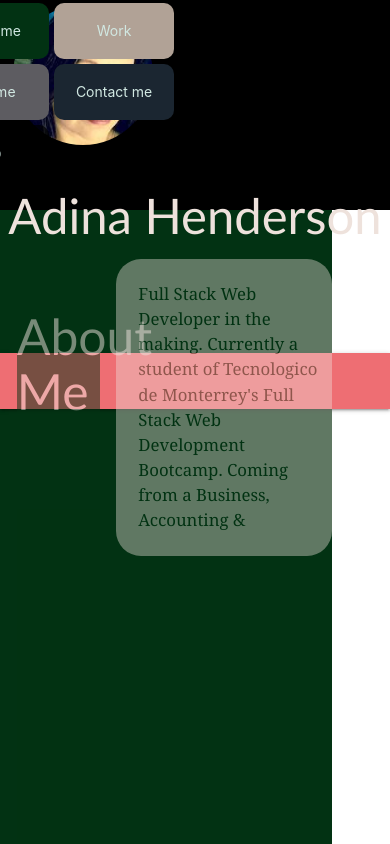
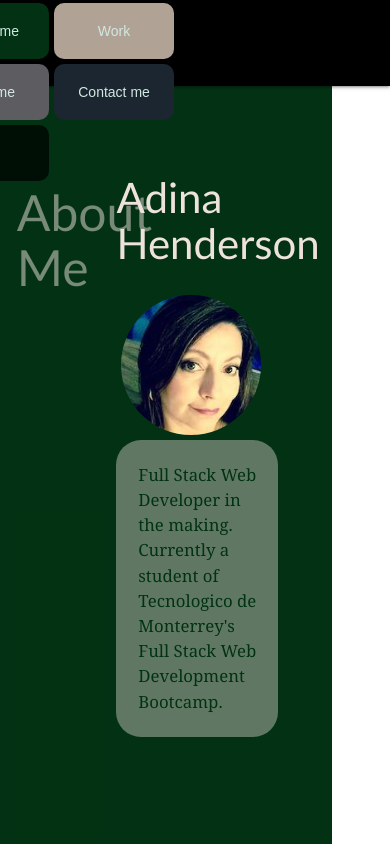
Before and after one commit to adina-hc/portfolio, a React (Create React App) app: page / in a window 390 px wide. Shown: the top 844 px of the page. Built offline with nearby package versions, Linux system fonts and the light colour scheme.

Commit message:
modified style and testing media queries

```diff
--- a/src/components/About/index.js
+++ b/src/components/About/index.js
@@ -1,7 +1,10 @@
 import React from 'react';
+import profilePic from "../../images/adina-portfolio.JPG";
 
 // Import style
+import '../../reset.css'
 import '../../style.css';
+import '../../fix-materialize.css'
 
 function About() {
     return (
@@ -10,16 +13,24 @@ function About() {
           <div class="subtitle-about-me subtitles">
             <h2>About Me</h2>
           </div>
+          <div className="center-div">
+            <h1 className="developer-name">Adina Henderson</h1>
+            <img className="profile-picture" src={profilePic} alt=""></img>
+
             <article class="article-content">
-                <p> Full Stack Web Developer in the making.
-                    Currently a student of Tecnologico de Monterrey's Full Stack Web Development Bootcamp.
-                    Coming from a Business, Accounting & Auditing, Finance and Consulting background, I am interested and preparing for a career change.
-                    I love challenge, languages, music and dance.
+              <p>
+                {" "}
+                Full Stack Web Developer in the making. Currently a student of
+                Tecnologico de Monterrey's Full Stack Web Development Bootcamp.
+                Coming from a Business, Accounting & Auditing, Finance and
+                Consulting background, I am interested and preparing for a
+                career change. I love challenge, languages, music and dance.
               </p>
             </article>
+          </div>
         </section>
       </div>
-    )
+    );
 }
 
 export default About;
--- /dev/null
+++ b/src/components/Contact/contactForm.js
@@ -0,0 +1,61 @@
+import React from 'react'
+
+const contactForm = () => {
+    return (
+        <>
+            <div>
+                 <div className="row">
+                     <div className="col-md-6 col-md-offset-3" id="form_container">
+
+                     <p className="contact-h6">
+                     Please send your message below. I will get back to you at the earliest!
+                     </p>
+                     <form>
+                         <div className="row">
+                             <div className="col-sm-6 form-group">
+                                 <label htmlFor="name">
+                                     Your Name:</label>
+                                 <input type="text"
+                                 className="form-control"
+                                 id="name"
+                                 name="name" required
+                                  />
+                             </div>
+                             <div className="col-sm-6 form-group">
+                                 <label htmlFor="email">
+                                     Email:</label>
+                                 <input type="email" className="form-control" id="email" name="email" required
+                                 />
+                             </div>
+                         </div>
+                         <div className="row">
+                             <div className="col-sm-12 form-group">
+                                 <label for="message">
+                                     Message:</label>
+                                 <textarea className="form-control" type="textarea" name="message"
+                                 id="message" maxlength="6000" rows="7"
+                                 ></textarea>
+                             </div>
+                         </div>
+                         <div className="row">
+                             <div className="col-sm-12 form-group">
+                                 <button type="submit" className="btn btn-lg btn-default pull-right">Send</button>
+                             </div>
+                         </div>
+                     </form>
+                         <div id="success_message">
+                             <h3>Posted your message successfully!</h3>
+                         </div>
+                         <div id="error_message">
+                                     <h3>Error</h3>
+                                     Please re-submit. There was an error sending your e-mail.
+                         </div>
+                     </div>
+                 </div>
+             </div>
+
+        </>
+    )
+}
+
+export default contactForm;
--- a/src/components/Contact/contactTemplate.js
+++ b/src/components/Contact/contactTemplate.js
@@ -1,50 +1,50 @@
-//import { render } from '@testing-library/react';
-import React from 'react';
+// //import { render } from '@testing-library/react';
+// import React from 'react';
 
-// Import from formspree.io
-import { useForm, ValidationError } from "@formspree/react";
+// // Import from formspree.io
+// import { useForm, ValidationError } from "@formspree/react";
 
-const ContactForm = () => {
-    const [state, handleSubmit] = useForm("mjvjaryq")
-    if(state.succeeded) {
-        return <p>Thank you for your email!</p>
-    }
-    return (
-     <div className="col-md-6 col-md-offset-3" id="form_container">
-      <form onSubmit={handleSubmit}>
-      Please enter your full name
-      <label for="full-name">
-          </label>
-          {""}
-      <label htmlFor="email">
-      </label>
-      <input
-        id="email"
-        type="email"
-        name="email"
-      />
-      <ValidationError
-        prefix="Email"
-        field="email"
-        errors={state.errors}
-      />
-      Type your message here
-      {""}
-      <textarea
-        id="message"
-        name="message"
-      />
-      <ValidationError
-        prefix="Message"
-        field="message"
-        errors={state.errors}
-      />
-      <button type="submit" disabled={state.submitting}>
-        Submit
-      </button>
-    </form>
-    </div>
-  );
-}
+// const ContactTemplate = () => {
+//     const [state, handleSubmit] = useForm("mjvjaryq")
+//     if(state.succeeded) {
+//         return <p>Thank you for your email!</p>
+//     }
+//     return (
+//      <div className="col-md-6 col-md-offset-3" id="form_container">
+//       <form onSubmit={handleSubmit}>
+//       Please enter your full name
+//       <label for="full-name">
+//           </label>
+//           {""}
+//       <label htmlFor="email">
+//       </label>
+//       <input
+//         id="email"
+//         type="email"
+//         name="email"
+//       />
+//       <ValidationError
+//         prefix="Email"
+//         field="email"
+//         errors={state.errors}
+//       />
+//       Type your message here
+//       {""}
+//       <textarea
+//         id="message"
+//         name="message"
+//       />
+//       <ValidationError
+//         prefix="Message"
+//         field="message"
+//         errors={state.errors}
+//       />
+//       <button type="submit" disabled={state.submitting}>
+//         Submit
+//       </button>
+//     </form>
+//     </div>
+//   );
+// }
 
-export default ContactForm;
+// export default ContactTemplate;
--- a/src/components/Contact/index.js
+++ b/src/components/Contact/index.js
@@ -1,7 +1,7 @@
 import React from 'react';
 
 // Import contact template
-import ContactForm from '../../components/Contact/contactTemplate';
+import ContactForm from '../../components/Contact/contactForm';
 
 // Import images
 import phone from '../../images/blue-phone.png';
@@ -18,11 +18,16 @@ const Contact = () => {
             <div className="subtitle-contact subtitles">
               <h2>Contact</h2>
             </div>
+            <div className="form-logos">
               <ContactForm />
               <ul className="contact-information">
                 <li>
                   <a href="(513)512-5663" target="_blank">
-                  <img src={phone} alt="Call Number" className="resize-phone" />
+                    <img
+                      src={phone}
+                      alt="Call Number"
+                      className="resize-phone"
+                    />
                   </a>
                 </li>
                 <li>
@@ -77,8 +82,9 @@ const Contact = () => {
                   </a>
                 </li>
               </ul>
+            </div>
           </section>
-          <p>&copy;2021</p>
+
         </div>
       </>
     );
--- /dev/null
+++ b/src/components/Footer/index.js
@@ -0,0 +1,11 @@
+import React from 'react';
+
+const Footer = () => {
+    return (
+      <div>
+        <p>&copy;2021</p>
+      </div>
+    );
+}
+
+export default Footer;
--- a/src/components/Header/index.js
+++ b/src/components/Header/index.js
@@ -1,17 +1,18 @@
 // Import resources
 import React from 'react';
-import profilePic from '../../images/adina-portfolio.JPG';
 
+// To render header
 const Header = () => {
   return (
     <header>
       <div id="goTop" className="banner">
-        <div>
-          <img className="profile-picture" src={profilePic} alt=""></img>
-          <h1 className="developer-name">Adina Henderson</h1>
+        <div className="toggle-btn">
+          <span />
+          <span />
+          <span />
+          <span />
         </div>
-
-        <nav>
+        <nav id="nav" className="nav">
           <ul className="nav-bar">
             <li className="tab-about">
               <a href="#about-me">About me</a>
--- a/src/fix-materialize.css
+++ b/src/fix-materialize.css
@@ -1,3 +1,7 @@
+.nav {
+  background-color: black;
+}
+
 .oneLine {
   margin: 0;
   padding: 0;
@@ -42,4 +46,9 @@
 .resume article {
   opacity: 0.8;
 }
+
+form {
+
+}
+
 /*# sourceMappingURL=fix-materialize.css.map */
--- a/src/pages/Portfolio.js
+++ b/src/pages/Portfolio.js
@@ -5,8 +5,9 @@ import About from '../components/About/index';
 import Work from '../components/Work/index';
 import Resume from '../components/Resume/index';
 import Contact from '../components/Contact/index';
+import Footer from '../components/Footer/index';
 import 'materialize-css/dist/css/materialize.min.css';
-import '../'
+
 
 const Portfolio = () => {
   return (
@@ -16,7 +17,7 @@ const Portfolio = () => {
       <Work />
       <Resume />
       <Contact />
-
+      <Footer />
     </>
   )
 }
--- a/src/style.css
+++ b/src/style.css
@@ -27,7 +27,7 @@ body {
 header {
   background-color: var(--base);
   width: 100%;
-  height: 15rem;
+  height: auto;
   margin: 0 auto;
   padding: 0;
   color: var(--light);
@@ -58,22 +58,11 @@ header {
 /* Name */
 
 .developer-name {
-    font-size: 3.5rem;
-    padding: 0;
-
-}
-
-
-
-h1 {
-  margin: 15px;
-  width: 100%;
-  height: 10rem;
+  font-size: 3.5rem;
   font-family: var(--other-fonts);
   font-size: 3rem;
   color: var(--light);
-  justify-content: right;
-  display: block;
+  justify-content: center;
 }
 
 /* Color background for the Nav tabs */
@@ -99,6 +88,7 @@ h1 {
 }
 
 /* Navigation Bar */
+
 nav {
   overflow: hidden;
 }
@@ -121,6 +111,24 @@ nav ul li {
   height: fit-content;
   text-align: center;
 }
+
+/* Toggle button */
+.toggle-btn {
+  width: 35px;
+  position: absolute;
+  right: 80px;
+  top: 40px;
+  display: none;
+}
+.toggle-bnt span {
+  display: inline-block;
+  width:100%;
+  height: 2px;
+  background-color: white;
+  margin-bottom: 8px;
+}
+
+
 
 /* To remove underline text from links */
 a:link {
@@ -173,6 +181,13 @@ article {
 
 
 /* About Me Section */
+.center-div {
+  display:inline-block;
+  align-items: center;
+  justify-content: center;
+  vertical-align: auto;
+
+}
 
 .about-me {
   /* Adding scroll stop at the start of the section  */
@@ -333,6 +348,9 @@ span.card-title {
   background-color: var(--contact);
   color: var(--contact-opt)
 }
+.form-logos{
+  display:inline-block;
+}
 
 .subtitle-contact {
   background-color: var(--contact);
@@ -343,10 +361,7 @@ span.card-title {
 
 
 .contact-information li a {
-  display: block;
-  width: 5pc;
-  align-content: right;
-  margin-left: 6em;
+  display: inline-block;
 }
 
 /* Logo adjustments */
@@ -401,8 +416,8 @@ footer p {
   }
 
   img .profile-picture {
-    align-items: right;
-    align-content: right;
+    align-items: center;
+    align-content: center;
   }
 
   nav {
@@ -412,7 +427,7 @@ footer p {
     position: fixed;
     display: block;
     right: 15rem;
-    width: 45%;
+    /*width: 45%;*/
   }
   .banner {
     width: 100%;
@@ -430,11 +445,8 @@ footer p {
     margin: 0;
     width: 118%;
   }
-  .profile-picture {
-    position: absolute;
-    flex-direction: column;
-  }
-  .profile-picture,
+
+
   .contact-information,
   .banner,
   .work-box-bottom {
@@ -450,7 +462,17 @@ footer p {
 }
 
 @media screen and (max-width: 1150px) {
+  .toggle-btn{
+    display: block;
+
+  }
   nav {
+    display: none;
+    width: 100%;
+    border-top: 1px solid #000;
+    padding-top: 20px;
+    margin-top: 30px;
+
     overflow: visible;
     flex-direction: column;
   }
@@ -479,10 +501,7 @@ footer p {
     left: 2rem;
   }
 
-  .profile-picture {
-    position: static;
-  }
-  .profile-picture,
+
   .contact-information {
     display: flex;
     flex-direction: column;
@@ -497,25 +516,28 @@ footer p {
   header {
     width: 100%;
   }
-  .banner {
-    width: 100%;
-  }
 
   h1 {
     display: flex;
+    font-size: 1.5rem;
+  }
+
+  h2 {
     font-size: 1rem;
   }
-
   nav {
+    display: flex;
     overflow: visible;
     background-color: var(--base);
+    align-items: left;
   }
   /*.nav-bar {
     position: fixed;
     align-items: left;
   }*/
   .nav-bar {
-    position: fixed;
+    position:-webkit-sticky;
+    left:0.5rem;
     align-items: center;
     display: block;
     right: 8rem;
@@ -524,6 +546,9 @@ footer p {
   .about-me,
   .work,
   .resume {
-    width: 85%;
+    width: 100%;
+
+
   }
+
 }
```
Lines whose indentation alone changed are shown as unchanged.
